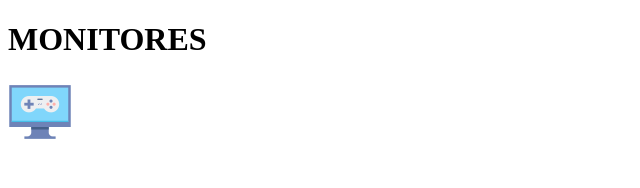
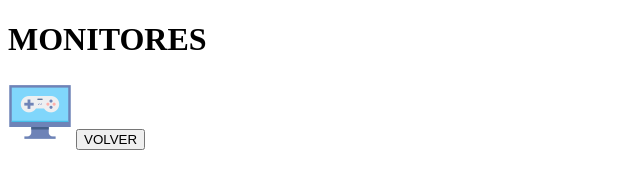
Before and after one commit to R4CC00N/LTAW-Practicas, a plain HTML site: page P1/monitors.html in a window 1280 px wide. Shown: the whole page, without its empty margins (0-640 px from the left). Drawn offline with Linux system fonts and the light colour scheme.

Commit message:
Cambios pagina productos(Boton de volver al main)

```diff
--- a/P1/monitors.html
+++ b/P1/monitors.html
@@ -10,5 +10,11 @@
 
     <img src="img/monitor.png" alt="monitor">
 
+    <a href="main.html">
+        <button>
+            VOLVER
+        </button>
+    </a>
+
 </body>
 </html>
```
Also changed, not shown: P1/keyboards.html (+5 -0 lines), P1/mouses.html (+5 -0 lines).
